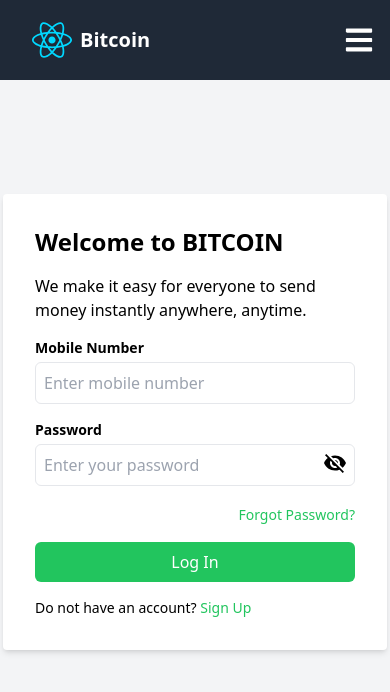
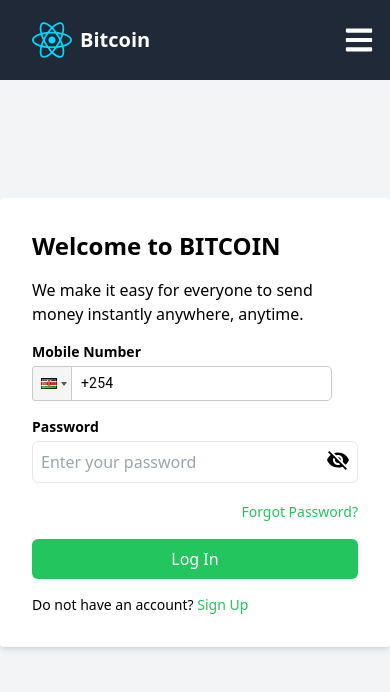
Before and after one commit to JoshCoinKe/frontend, a React (Vite) app: page /login in a window 390 px wide. Shown: the top 692 px of the page. Built offline with nearby package versions, Linux system fonts and the light colour scheme.

Commit message:
added country phone numbers

```diff
--- a/package.json
+++ b/package.json
@@ -19,6 +19,7 @@
     "react": "^18.2.0",
     "react-dom": "^18.2.0",
     "react-icons": "^4.12.0",
+    "react-phone-input-2": "^2.15.1",
     "react-redux": "^9.0.4",
     "react-router-dom": "^6.20.1",
     "react-select": "^5.8.0"
--- a/src/components/Login.jsx
+++ b/src/components/Login.jsx
@@ -1,17 +1,24 @@
 import { useState } from "react";
 import { Visibility, VisibilityOff } from "@mui/icons-material";
 import { Link } from "react-router-dom";
+import PhoneInput from "react-phone-input-2";
+import "react-phone-input-2/lib/style.css";
 
 const Login = () => {
   const [showPassword, setShowPassword] = useState(false);
+  const [phoneNumber, setPhoneNumber] = useState("");
 
   const handlePasswordVisibility = () => {
     setShowPassword(!showPassword);
   };
 
+  const handlePhoneChange = (value) => {
+    setPhoneNumber(value);
+  }
+
   return (
     <div className="flex items-center justify-center min-h-screen bg-gray-100 text-black">
-      <div className="bg-white p-8 rounded shadow-md w-50 max-w-sm">
+      <div className="bg-white p-8 rounded shadow-md w-full max-w-md">
         <h2 className="text-2xl font-bold mb-4">Welcome to BITCOIN</h2>
         <p>
           We make it easy for everyone to send money instantly anywhere,
@@ -19,16 +26,20 @@
         </p>
 
         <form className="mt-4">
-          <div className="mb-4">
+          <div className="mb-4 relative">
             <label htmlFor="phone" className="block text-sm font-bold ">
               Mobile Number
             </label>
-            <input
-              type="tel"
-              id="phone"
-              name="phone"
-              className="mt-1 p-2 w-full border rounded-md"
-              placeholder="Enter mobile number"
+            <PhoneInput
+              inputProps={{
+                id: "phone",
+                name: "phoe",
+                required: true,
+              }}
+              country="ke"
+              value={phoneNumber}
+              onChange={handlePhoneChange}
+              containerClass="mt-1 w-full"
             />
           </div>
 
--- a/src/components/Register.jsx
+++ b/src/components/Register.jsx
@@ -1,13 +1,20 @@
 import { useState } from "react";
 import { Visibility, VisibilityOff } from "@mui/icons-material";
 import { Link } from "react-router-dom";
+import PhoneInput from "react-phone-input-2";
+import "react-phone-input-2/lib/style.css";
 
 const Register = () => {
   const [showPassword, setShowPassword] = useState(false);
+  const [phoneNumber, setPhoneNumber] = useState("");
 
   const handlePasswordVisibility = () => {
     setShowPassword(!showPassword);
   };
+
+  const handlePhoneChange = (value) => {
+    setPhoneNumber(value);
+  }
 
   return (
     <div className="container mt-20 px-4">
@@ -31,7 +38,7 @@
               style={{
                 borderRadius: "50%",
                 width: "15%",
-                height: "100%", // Adjust the height to be the same as the width for a perfect circle
+                height: "100%",
                 display: "flex",
                 alignItems: "center",
                 justifyContent: "center",
@@ -58,7 +65,7 @@
               style={{
                 borderRadius: "50%",
                 width: "15%",
-                height: "100%", // Adjust the height to be the same as the width for a perfect circle
+                height: "100%",
                 display: "flex",
                 alignItems: "center",
                 justifyContent: "center",
@@ -85,7 +92,7 @@
               style={{
                 borderRadius: "50%",
                 width: "15%",
-                height: "100%", // Adjust the height to be the same as the width for a perfect circle
+                height: "100%",
                 display: "flex",
                 alignItems: "center",
                 justifyContent: "center",
@@ -106,7 +113,7 @@
           <p className="">Privacy Policy</p>
         </div>
         {/* form */}
-        <div className="basis-1/2 p-8 rounded shadow-md w-50 mt-20 mb-5 bg-white text-black max-w-sm">
+        <div className="basis-1/2 p-8 rounded shadow-md w-50 mt-20 mb-5 bg-white text-black max-w-md">
           <h2 className="text-2xl font-bold mb-4">
             Create your BITCOIN account
           </h2>
@@ -152,13 +159,24 @@
               >
                 Mobile Number
               </label>
-              <input
+              <PhoneInput
+              inputProps={{
+                id: "phone",
+                name: "phoe",
+                required: true,
+              }}
+              country="ke"
+              value={phoneNumber}
+              onChange={handlePhoneChange}
+              containerClass="mt-1 w-full"
+            />
+              {/* <input
                 type="tel"
                 id="phone"
                 name="phone"
                 className="mt-1 p-2 w-full border rounded-md"
                 placeholder="Enter mobile number"
-              />
+              /> */}
             </div>
 
             <div className="mb-4 relative">
```
Also changed, not shown: 1 other file (tests, documents, lock files or other folders).
